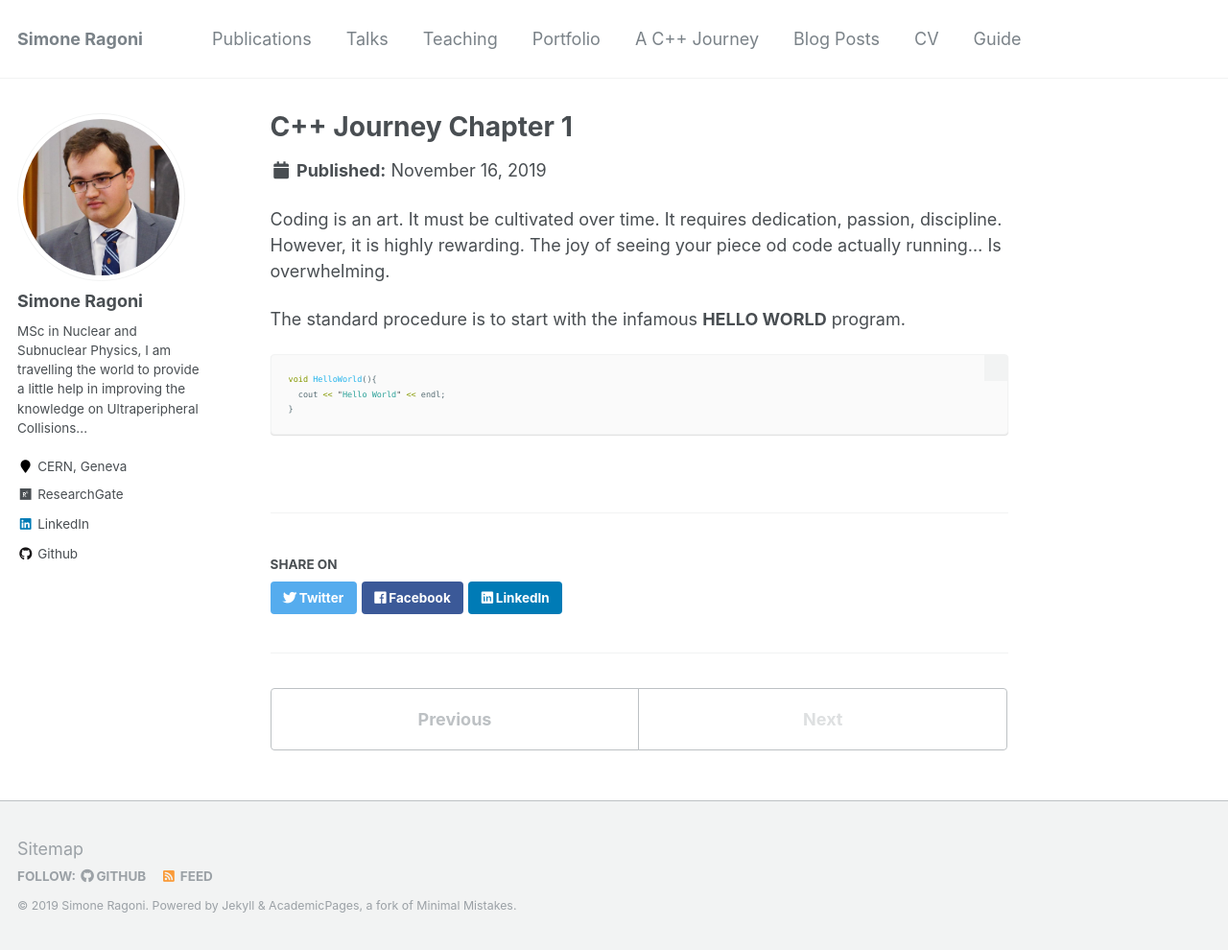
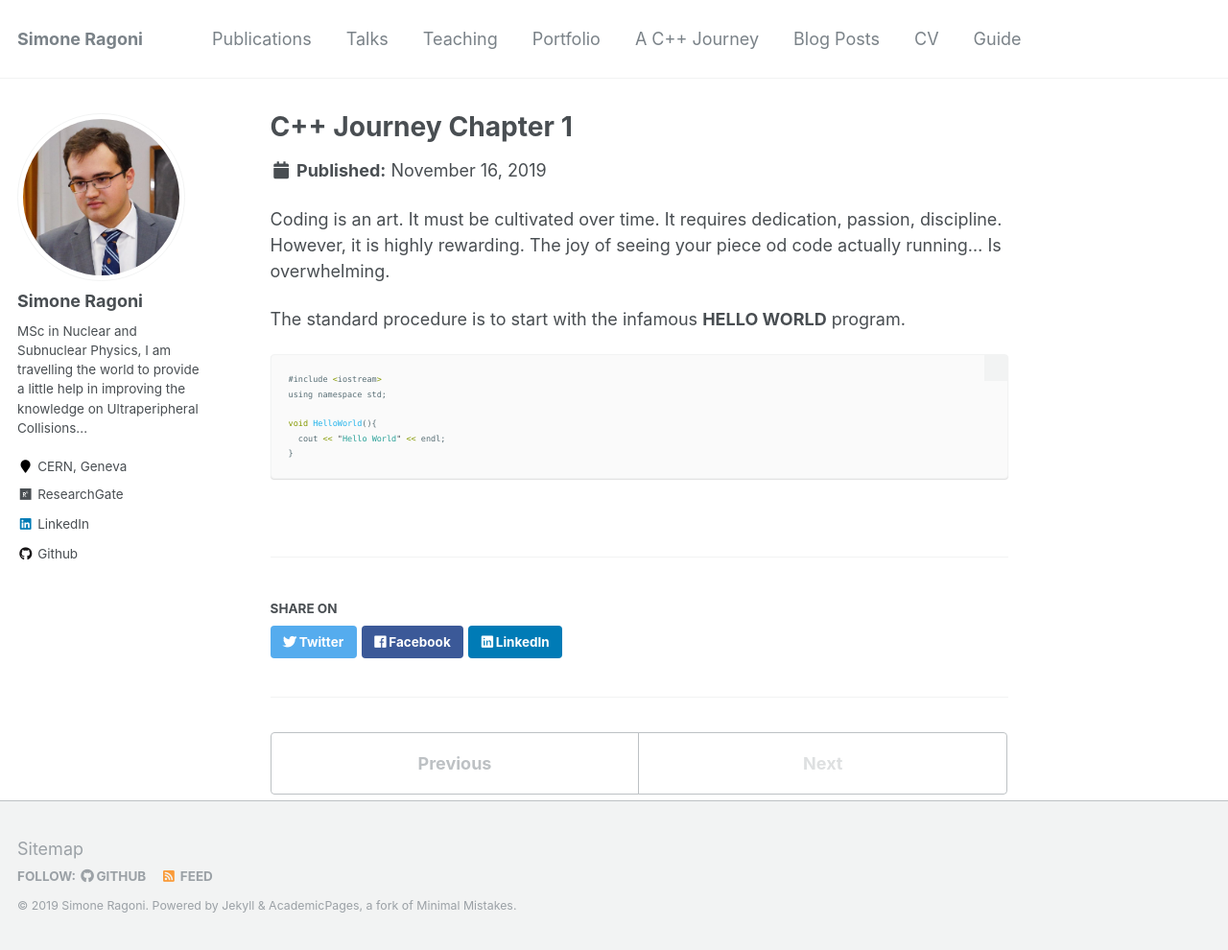
Before and after one commit to mdarabiamin/siragoni.github.io, a Jekyll site: the page built from _CppComedy/portfolio-true1.md, in a window 1280 px wide and 990 px high. Shown: the whole window at 96% size. Built offline with Jekyll 4.4.1, drawn with Linux system fonts in a browser that asks for light colours.

Commit message:
Update portfolio-true1.md

````diff
--- a/_CppComedy/portfolio-true1.md
+++ b/_CppComedy/portfolio-true1.md
@@ -16,6 +16,9 @@ The joy of seeing your piece od code actually running... Is overwhelming.
 The standard procedure is to start with the infamous **HELLO WORLD** program.
 
 ```javascript
+#include <iostream>
+using namespace std;
+
 void HelloWorld(){
   cout << "Hello World" << endl;
 }
````
